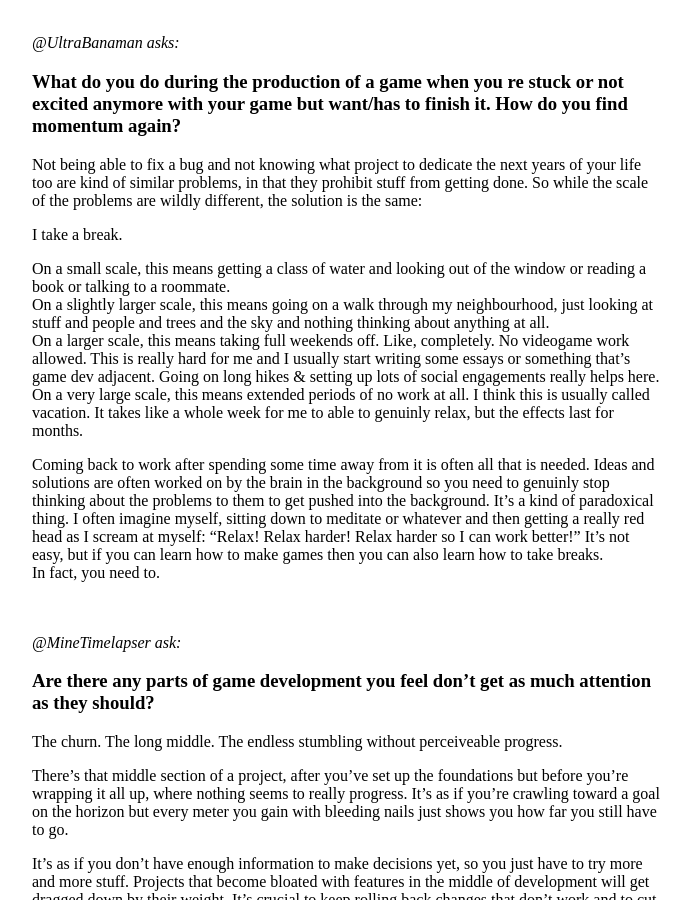
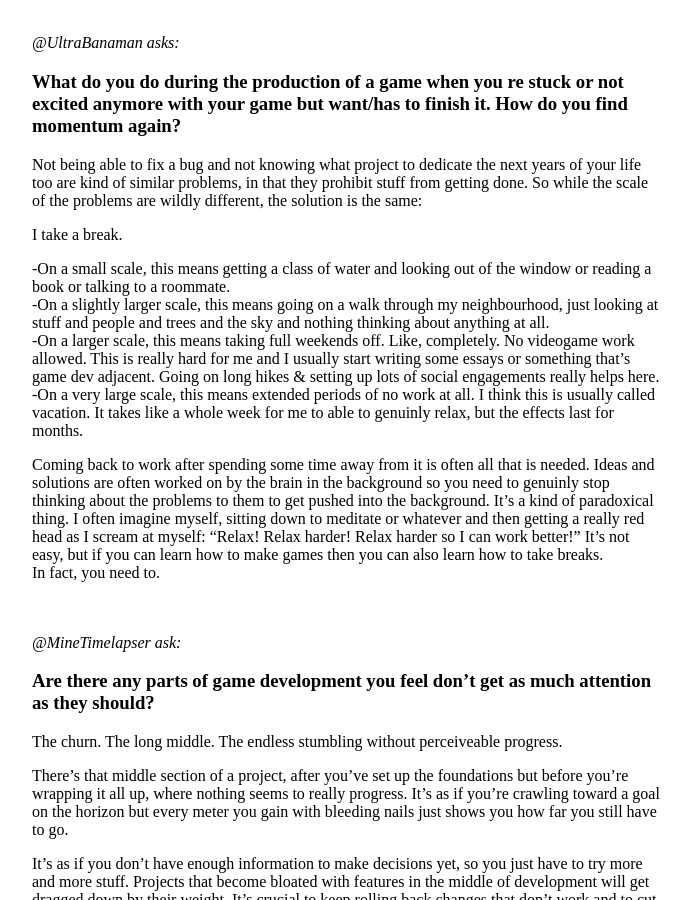
Before and after one commit to stuffedwombat/stuffedwombat.github.io, a Jekyll site: the page built from qa.md, in a window 1280 px wide and 900 px high, scrolled down 1662 px. Shown: the whole window, without its empty margins (292-983 px from the left). Built offline with Jekyll 4.4.1, drawn with Linux system fonts in a browser that asks for light colours; our own code applies the rules of GitHub Pages for plain Markdown files; comment, search, counter and statistics services are not loaded.

Commit message:
Update qa.md

```diff
--- a/qa.md
+++ b/qa.md
@@ -55,10 +55,10 @@ Not being able to fix a bug and not knowing what project to dedicate the next ye
 
 I take a break.
 
-On a small scale, this means getting a class of water and looking out of the window or reading a book or talking to a roommate.<br>
-On a  slightly larger scale, this means going on a walk through my neighbourhood, just looking at stuff and people and trees and the sky and nothing thinking about anything at all.<br>
-On a larger scale, this means taking full weekends off. Like, completely. No videogame work allowed. This is really hard for me and I usually start writing some essays or something that's game dev adjacent. Going on long hikes & setting up lots of social engagements really helps here.<br>
-On a very large scale, this means extended periods of no work at all. I think this is usually called vacation. It takes like a whole week for me to able to genuinly relax, but the effects last for months.<br>
+-On a small scale, this means getting a class of water and looking out of the window or reading a book or talking to a roommate.<br>
+-On a  slightly larger scale, this means going on a walk through my neighbourhood, just looking at stuff and people and trees and the sky and nothing thinking about anything at all.<br>
+-On a larger scale, this means taking full weekends off. Like, completely. No videogame work allowed. This is really hard for me and I usually start writing some essays or something that's game dev adjacent. Going on long hikes & setting up lots of social engagements really helps here.<br>
+-On a very large scale, this means extended periods of no work at all. I think this is usually called vacation. It takes like a whole week for me to able to genuinly relax, but the effects last for months.<br>
 
 Coming back to work after spending some time away from it is often all that is needed. Ideas and solutions are often worked on by the brain in the background so you need to genuinly stop thinking about the problems to them to get pushed into the background. It's a kind of paradoxical thing. I often imagine myself, sitting down to meditate or whatever and then getting a really red head as I scream at myself: "Relax! Relax harder! Relax harder so I can work better!" It's not easy, but if you can learn how to make games then you can also learn how to take breaks. <br>In fact, you need to.
 <br><br><br>
```
